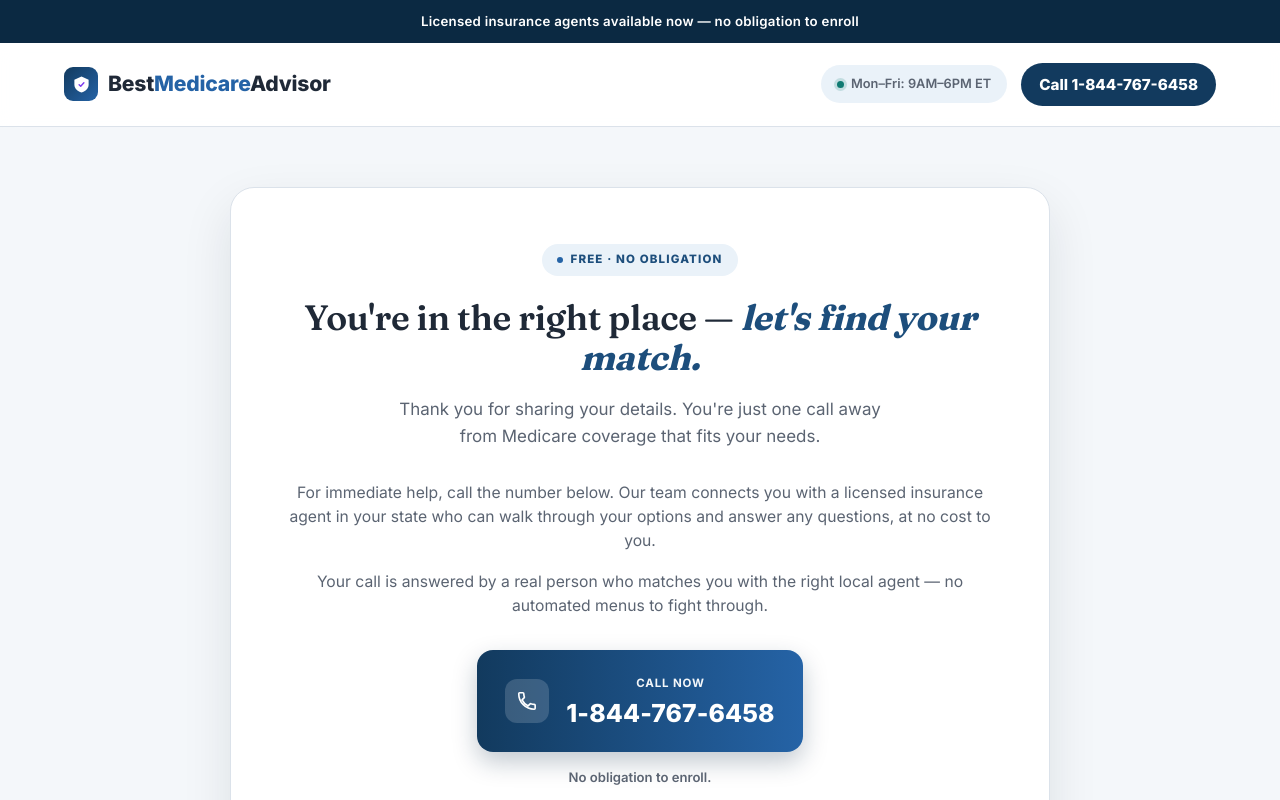
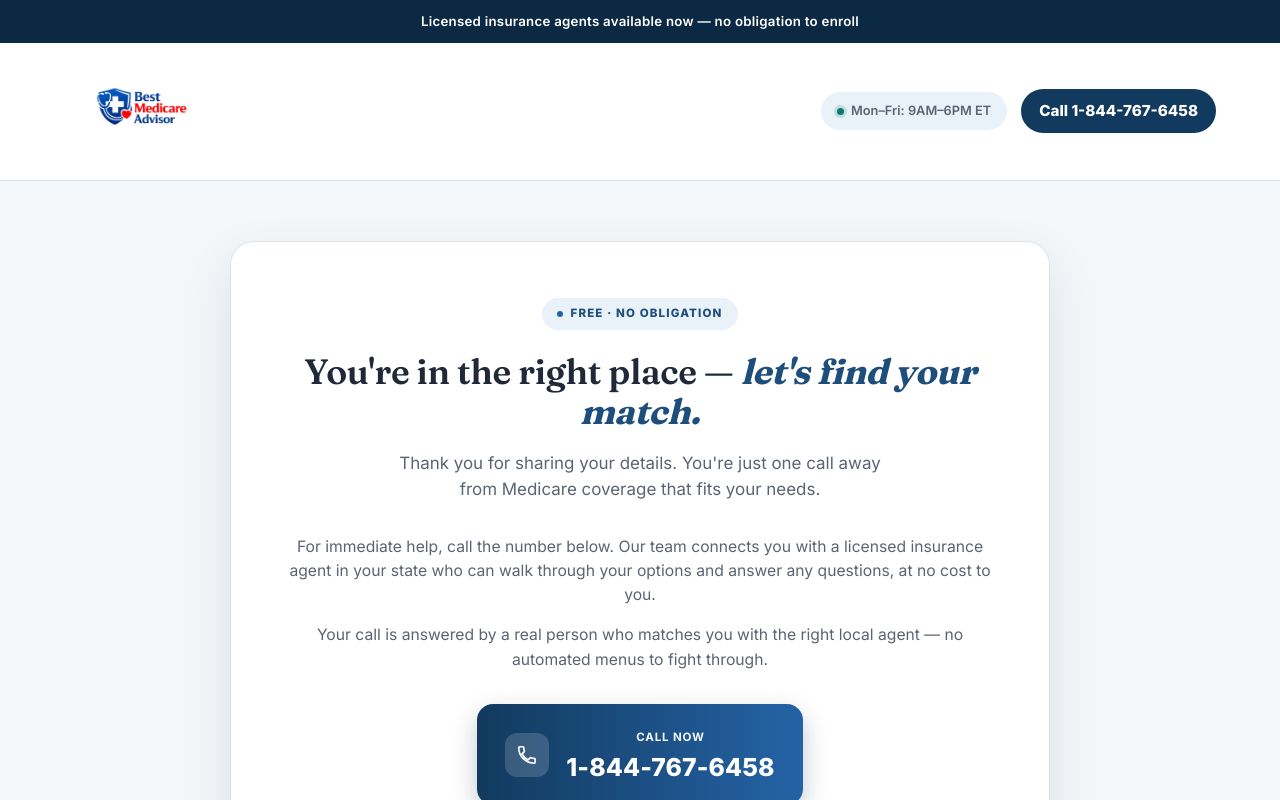
Before and after one commit to kamil-Abbas12/Best-Medicare_Advisor, a Next.js app: page /quote in a window 1280 px wide. Shown: the top 800 px of the page. Built offline with nearby package versions, Linux system fonts and the light colour scheme.

Commit message:
Add Medicare Advisor website

```diff
--- a/app/component/Footer.tsx
+++ b/app/component/Footer.tsx
@@ -39,7 +39,7 @@ export default function Footer() {
           in a plan may be limited to certain times of the year unless you qualify for a special
           enrollment period.
         </p>
-        <p>MULTIPLAN_MEMSOC1202026_M &nbsp;&bull;&nbsp; &copy; 2026 Best Medicare Advisor. All rights reserved.</p>
+        <p> &nbsp;&bull;&nbsp; &copy; 2026 Best Medicare Advisor. All rights reserved.</p>
 
         <div className="footer-links">
           <div>
--- a/app/component/Navbar.tsx
+++ b/app/component/Navbar.tsx
@@ -1,6 +1,7 @@
 "use client";
+
+import Image from "next/image";
 import { useState } from "react";
-
 
 export default function Navbar() {
   const [open, setOpen] = useState(false);
@@ -13,42 +14,28 @@ export default function Navbar() {
 
       <header className="site-header">
         <div className="header-inner">
-          <div className="logo">
-            <div className="logo-mark">
-              <svg width="19" height="19" viewBox="0 0 24 24" fill="none">
-                <path
-                  d="M12 2 3 6v6c0 5 3.8 8.7 9 10 5.2-1.3 9-5 9-10V6l-9-4Z"
-                  fill="#fff"
-                />
-                <path
-                  d="M9 12.2l2 2 4-4.4"
-                  stroke="#7C3AED"
-                  strokeWidth="1.8"
-                  strokeLinecap="round"
-                  strokeLinejoin="round"
-                />
-              </svg>
-            </div>
-            <div className="logo-text">
-              Best<span className="accent-word">Medicare</span>Advisor
-            </div>
-          </div>
-
-
+          <a href="/" className="logo" aria-label="Best Medicare Advisor">
+            <Image
+              src="/logo.png"
+              alt="Best Medicare Advisor"
+              width={220}
+              height={60}
+              priority
+              className="navbar-logo"
+            />
+          </a>
 
           <div className="header-right">
             <div className="hours">
               <span className="dot" />
               Mon&ndash;Fri: 9AM&ndash;6PM ET
             </div>
+
             <a href="tel:18447676458" className="header-call">
               Call 1-844-767-6458
             </a>
-
           </div>
         </div>
-
-
       </header>
     </>
   );
--- a/app/globals.css
+++ b/app/globals.css
@@ -75,7 +75,7 @@ h2,
 .site-header {
   background: rgba(255, 255, 255, 0.92);
   backdrop-filter: blur(10px);
-  padding: 20px 5vw;
+  padding: 12px 5vw; /* was 20px */
   border-bottom: 1px solid var(--line);
   position: sticky;
   top: 0;
@@ -88,33 +88,22 @@ h2,
   display: flex;
   justify-content: space-between;
   align-items: center;
-  flex-wrap: wrap;
-  gap: 16px;
+  min-height: 64px; /* keeps navbar compact */
 }
 
 .logo {
   display: flex;
   align-items: center;
-  gap: 10px;
-  font-weight: 800;
-  font-size: 1.32rem;
-  letter-spacing: -0.01em;
-}
-
-.logo-mark {
-  width: 34px;
-  height: 34px;
-  border-radius: 9px;
-  background: linear-gradient(135deg, var(--navy-800), var(--blue-600));
-  display: flex;
-  align-items: center;
-  justify-content: center;
+  line-height: 0;
   flex-shrink: 0;
 }
 
-.logo-text .accent-word {
-  color: var(--blue-600);
+.navbar-logo {
+  width: 170px; /* adjust between 150-190px as needed */
+  height: auto;
+  display: block;
 }
+
 
 .header-right {
   display: flex;
@@ -236,22 +225,31 @@ h2,
   position: relative;
   z-index: 1;
   max-width: 1180px;
+  width: 100%;
   margin: 0 auto;
   background: var(--white);
   border-radius: 24px;
   box-shadow: 0 20px 50px rgba(7, 26, 44, 0.1);
   overflow: hidden;
   display: grid;
-  grid-template-columns: 1.2fr 1fr;
+  grid-template-columns: minmax(0, 1.2fr) minmax(420px, 1fr);
   border: 1px solid var(--line);
 }
 
-@media (max-width: 860px) {
+/* ONLY phones and small tablets */
+@media (max-width: 768px) {
   .hero-card {
     grid-template-columns: 1fr;
   }
+
+  .hero-content {
+    padding: 32px 24px;
+  }
+
+  .quote-panel {
+    padding: 32px 24px;
+  }
 }
-
 .hero-content {
   padding: 54px 48px 48px;
 }
```
Also changed, not shown: public/logo.png.
